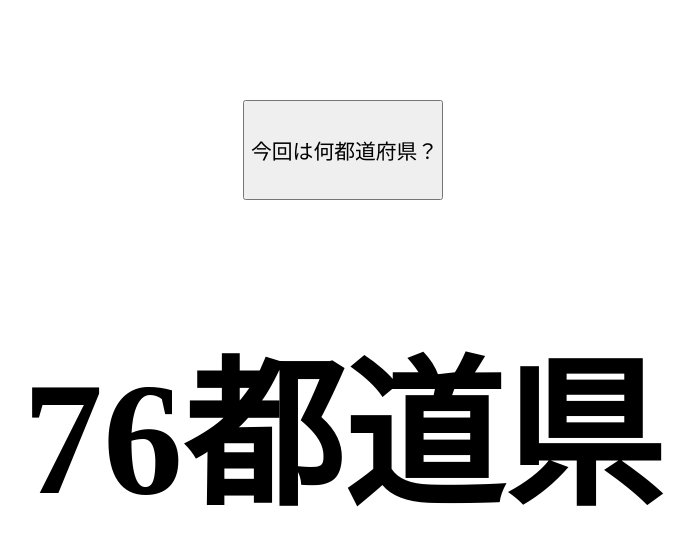
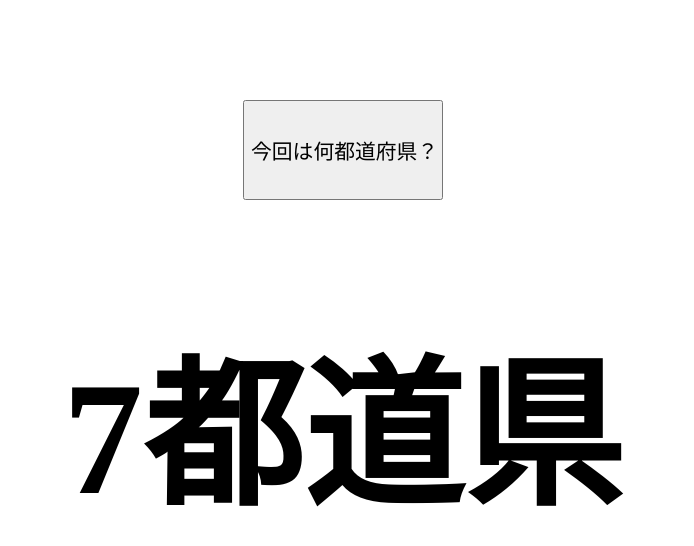
Before and after one commit to hanaitu1254/1d10-10_japan, a plain HTML site: page index.html in a window 1280 px wide. Both pictures are taken after a click on the button "今回は何都道府県？？". Shown: the whole page, without its empty margins (297-991 px from the left). Drawn offline with Linux system fonts and the light colour scheme.

Commit message:
Update index.html

```diff
--- a/index.html
+++ b/index.html
@@ -47,7 +47,7 @@ console.log(text);
 document.write(`<h1 class="area">${num1}${tdfk[num2]}</h1>`); */
 
 function btnclick(){
-    const num3 = Math.floor(Math.random() * 101);
+    const num3 = Math.floor(Math.random() * 10);
     const num4 = Math.floor(Math.random() * 16);
     let text2 = "<h1>";
     text2 += `${num3}`;
```
